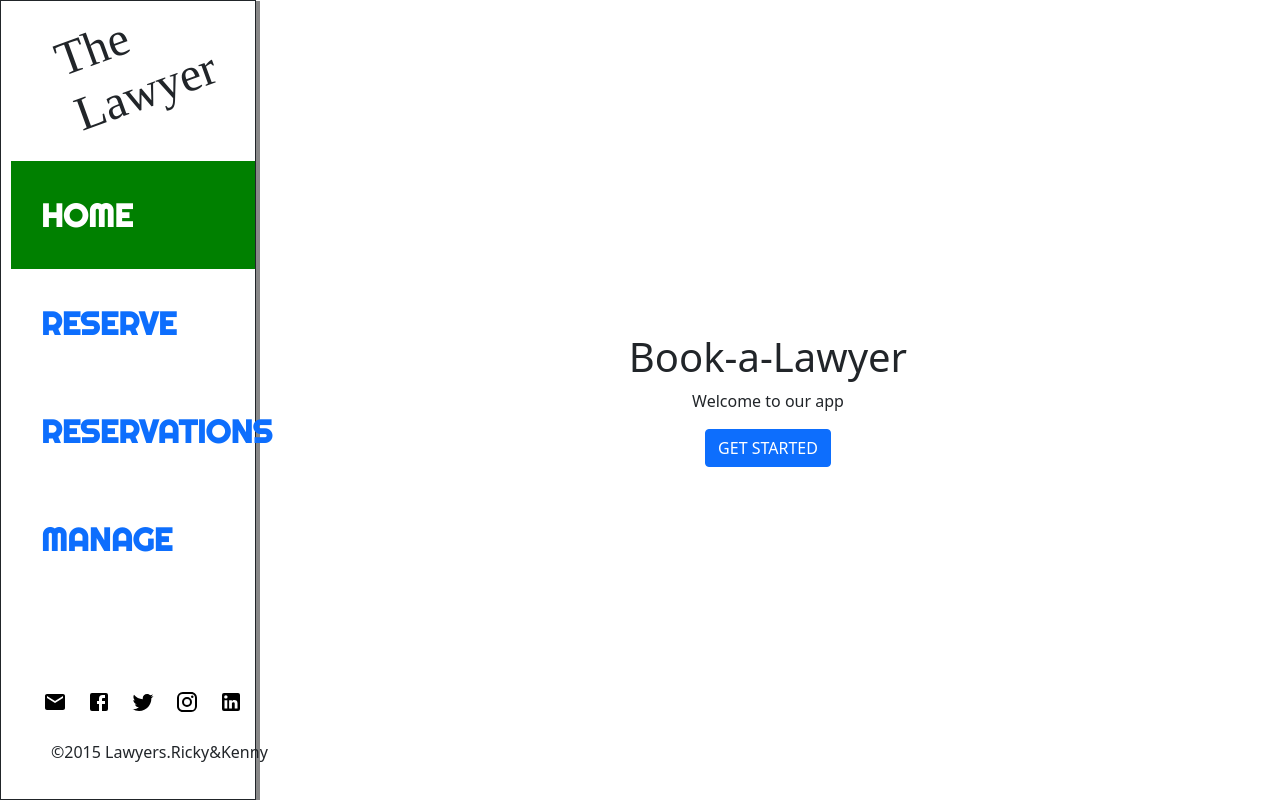
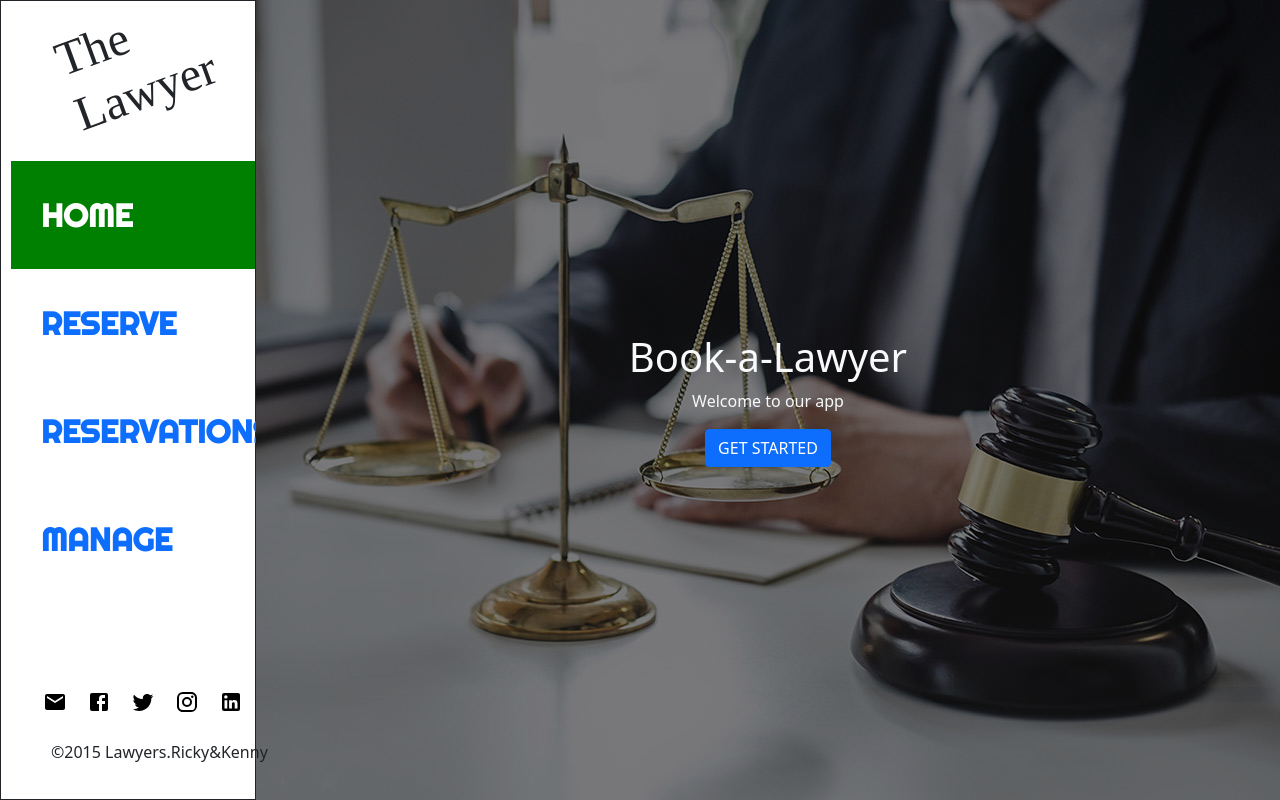
Before and after one commit to helio3197/book-a-lawyer-app-frontend, a React (Create React App) app: page / in a window 1280 px wide. Built offline with nearby package versions, Linux system fonts and the light colour scheme; a web font is replaced by a local one.

Commit message:
Add styles to Welcome component

```diff
--- /dev/null
+++ b/src/assets/stylesheets/_Home.scss
@@ -0,0 +1,11 @@
+.welcome {
+  display: flex;
+  flex-direction: column;
+  justify-content: center;
+  align-items: center;
+  height: 100%;
+  background-color: lightgreen;
+  background-image: linear-gradient(rgba(0, 0, 0, 0.5), rgba(0, 0, 0, 0.5)), url('../images/lawyers-background.jpg');
+  background-size: cover, cover;
+  background-position: center;
+}
--- a/src/components/home/Welcome.js
+++ b/src/components/home/Welcome.js
@@ -7,11 +7,11 @@ const Welcome = () => {
   const navigate = useNavigate();
 
   return (
-    <Container as="section" fluid className="py-2 h-100 d-flex flex-column justify-content-center align-items-center">
-      <div className="text-center">
+    <Container as="section" fluid className="py-2 welcome">
+      <div className="text-center text-light">
         <h1>Book-a-Lawyer</h1>
         <p>Welcome to our app</p>
-        <Button onClick={() => navigate('sign_up')}>
+        <Button type="button" onClick={() => navigate('sign_up')}>
           GET STARTED
         </Button>
       </div>
--- a/src/index.scss
+++ b/src/index.scss
@@ -2,3 +2,4 @@
 @import 'App';
 @import 'assets/stylesheets/forms';
 @import 'assets/stylesheets/Sidebar';
+@import 'assets/stylesheets/Home';
```
Also changed, not shown: src/assets/images/lawyers-background.jpg (added).
